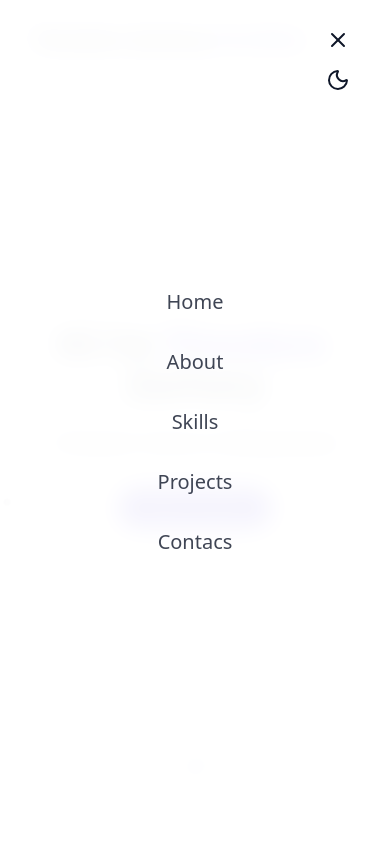
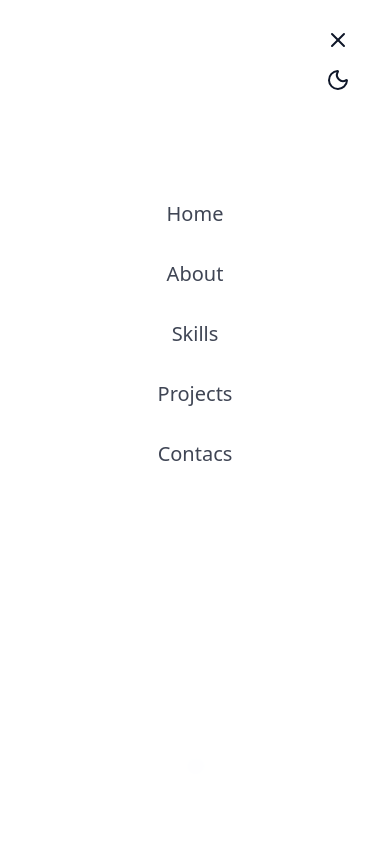
Before and after one commit to TheoZachary/Theo-s-Portfolio, a React (Vite) app: page / in a window 390 px wide. Both pictures are taken after a click on the button 338 px from the left and 40 px from the top of the page. Shown: the top 844 px of the page. Built offline with nearby package versions, Linux system fonts and the light colour scheme.

Commit message:
mobile revision

```diff
--- a/src/components/Navbar.jsx
+++ b/src/components/Navbar.jsx
@@ -42,12 +42,12 @@ export const Navbar = () =>{
                 {/* mobile nav */}
 
             <button onClick={()=>setIsMenuOpen((prev)=>!prev)} className="md:hidden p-2 text-foreground z-50" aria-label={isMenuOpen ? "Close Menu" : "Open Menu"}> {isMenuOpen ? < X size ={24}/> : <Menu size={24}/>} </button>
-            <div className={cn("fixed inset-0 bg-background/95 backdrop-blur-md z-40 flex flex-col items-center justify-center",
+            <div className={cn("fixed inset-0 bg-background/95 backdrop-blur-md z-40 items-center justify-center",
                     "transition-all duration-300 md:hidden",
                     isMenuOpen ? "opacity-100 pointer-events-auto"
                     : "opacity-0 pointer-events-none"
                 )}>
-                <div className="flex flex-col space-y-8 text-xl">
+                <div className="flex flex-col space-y-8 py-50 bg-background text-xl">
                     {navItems.map((item,key)=>(
                         <a key={key} href={item.href} className="text-foreground/80 hover:text-primary transition-colors duration-300"
                             onClick={()=> setIsMenuOpen(false)}
```
